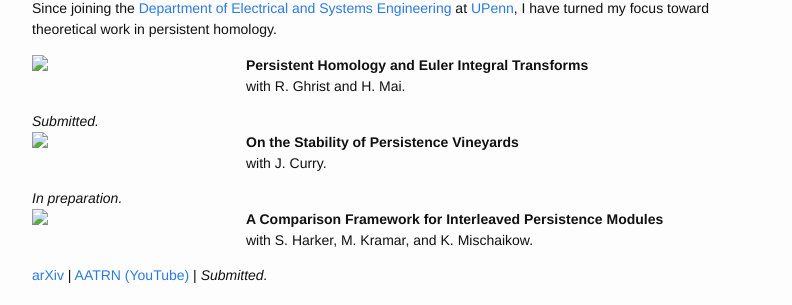
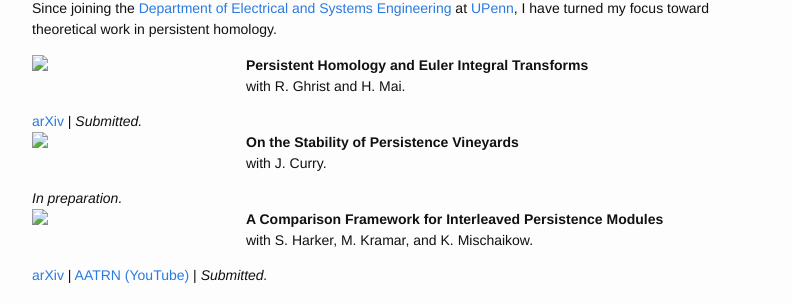
Before and after one commit to rachellevanger/rachellevanger.com, a Jekyll site: the page built from _posts/2018-2-1-math-persistence-theory.markdown, in a window 1280 px wide. Shown: the part 294-599 px from the top of the page, without its empty margins (238-1030 px from the left). Built offline with Jekyll 4.4.1, drawn with Linux system fonts in a browser that asks for light colours; some web fonts are replaced.

Commit message:
Updating preprint link.

```diff
--- a/_posts/2018-2-1-math-persistence-theory.markdown
+++ b/_posts/2018-2-1-math-persistence-theory.markdown
@@ -15,7 +15,7 @@ Since joining the <a href="https://www.ese.upenn.edu/">Department of Electrical
 	<b>Persistent Homology and Euler Integral Transforms</b>
 	<p style="margin-bottom:1em;">with R. Ghrist and H. Mai.</p>
 
-	<i>Submitted.</i>
+	<a href="https://arxiv.org/abs/1804.04740">arXiv</a> | <i>Submitted.</i>
 
 </div>
 
```
